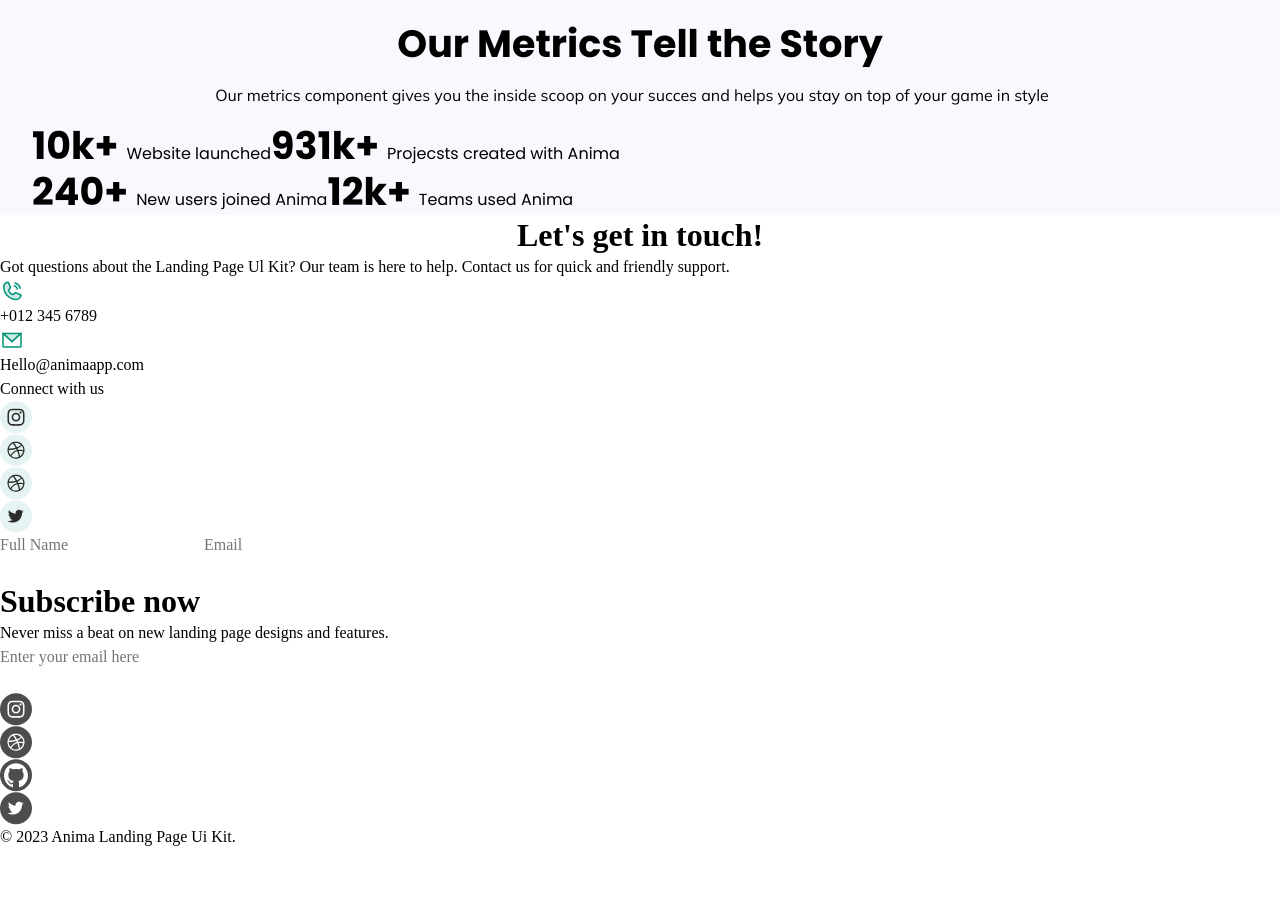
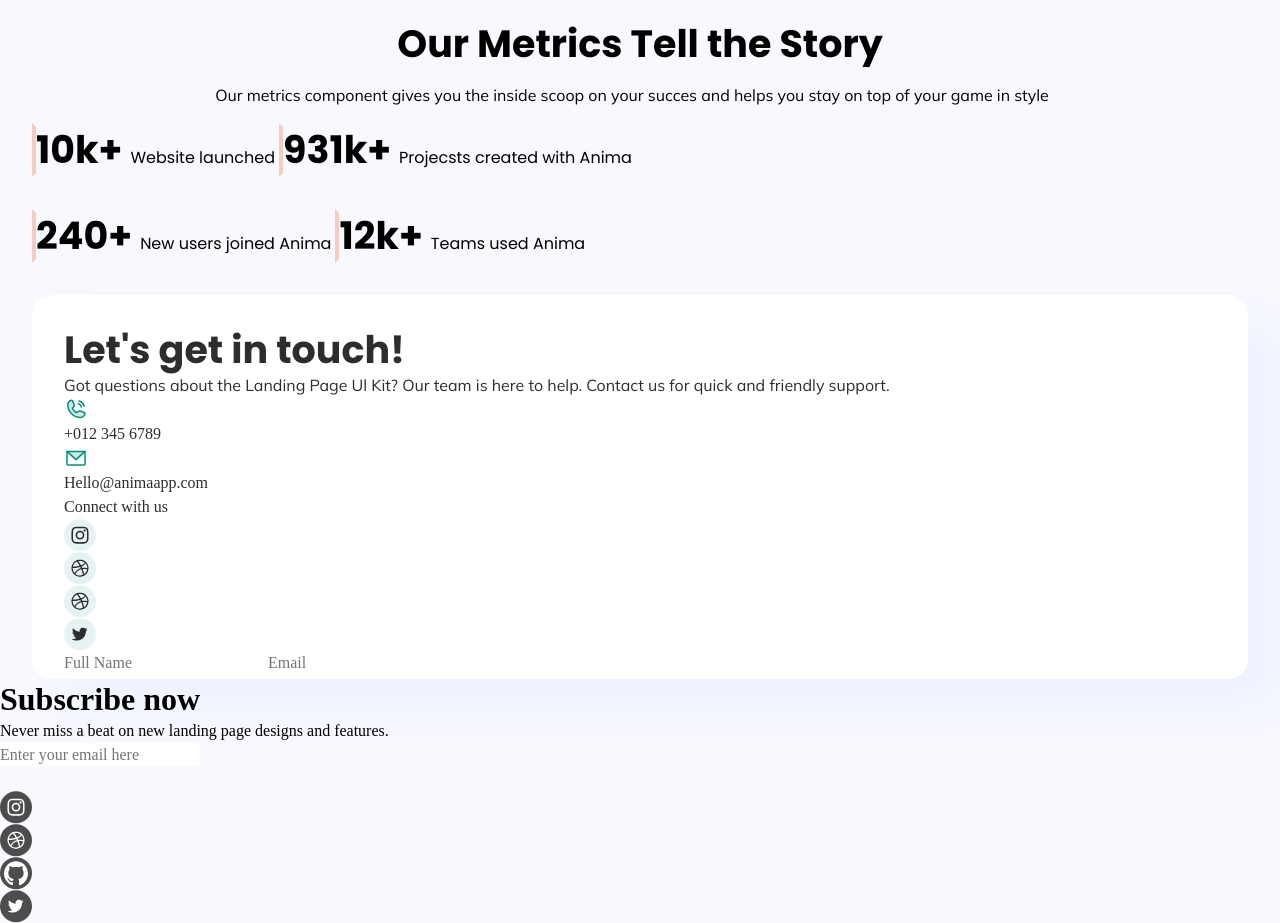
Before and after one commit to abelnhm/abelnhm-202309-w1ch5-franz-abel, a website: page index.html in a window 1280 px wide. Shown: the part 1480-2403 px from the top of the page. Before the commit the page ends 2329 px from the top, so only its background shows below. Drawn offline with Linux system fonts and the light colour scheme.

Commit message:
Add section 5 and section 6 firts half

```diff
--- a/index.html
+++ b/index.html
@@ -103,6 +103,8 @@
   </section>
 
 
+
+
   <section class="section-metrics">
     <div>
       <h1 class="h1-metrics">Our Metrics Tell the Story </h1>
@@ -111,29 +113,34 @@
       </p>
     </div>
 
+
+
     <div class="container-statistic-list-one">
-      <div>
-        <p class="stadistics-numbers">10k+ <span> Website launched</span></p>
+      <div class="container-item-list">
+        <p class="stadistics-numbers">10k+ <span class="span"> Website launched</span></p>
       </div>
-      <div>
+      <div class="container-item-list">
         <p class="stadistics-numbers">931k+ <span> Projecsts created with Anima</span></p>
       </div>
     </div>
 
     <div class="container-statistic-list-two">
-      <div>
+      <div class="container-item-list">
         <p class="stadistics-numbers">240+ <span> New users joined Anima</span></p>
       </div>
-      <div>
+      <div class="container-item-list">
         <p class="stadistics-numbers">12k+ <span> Teams used Anima</span></p>
       </div>
     </div>
   </section>
 
+
+
   <section class="lets-get-in-touch">
 
+    <div class="section-container">
       <h1 class="h1-contact">Let's get in touch!</h1>
-    <p>Got questions about the Landing Page Ul Kit? Our team is here to help.
+      <p class="p-lets-get-in-touch">Got questions about the Landing Page Ul Kit? Our team is here to help.
         Contact us for quick and friendly support. </p>
 
 
@@ -165,7 +172,7 @@
         <input type="email" placeholder="Email">
       </form>
 
-    <button></button>
+    </div>
 
   </section>
 
--- a/scss/_style_franz.scss
+++ b/scss/_style_franz.scss
@@ -2,6 +2,10 @@
 
 * {
   box-sizing: border-box;
+}
+
+body {
+  background-color: #f8f9ff;
 }
 
 @media (min-width: 375px) {
@@ -166,6 +170,17 @@
 
 .container-statistic-list-one {
   display: flex;
+  margin-bottom: 2rem;
+}
+
+.container-item-list {
+  border: 4px solid transparent;
+  border-left-color: $orange;
+}
+
+.container-statistic-list-o-two {
+  border: 4px solid transparent;
+  border-left-color: $orange;
 }
 
 .container-statistic-list-two {
@@ -174,4 +189,38 @@
 
 .h1-contact {
   text-align: center;
+  padding-top: 2rem;
+  font-family: $poppins;
+  font-size: $size_h_m;
+  text-align: left;
 }
+
+.lets-get-in-touch {
+  padding-inline: 2rem;
+}
+
+.section-container {
+  padding-inline: 2rem;
+  padding-bottom: 4px;
+  border-radius: 20px;
+  @include shadow;
+  background-color: #ffffff;
+  color: $black;
+  margin-top: 2rem;
+}
+
+.p-lets-get-in-touch {
+  font-family: $mulish;
+  font-weight: $size_h_m;
+  font-size: $size_text_m;
+  text-align: left;
+}
+
+/* padding-inline: 2rem;
+padding-top: 3rem;
+padding-bottom: 4px;
+border-radius: 20px;
+@include shadow;
+background-color: white;
+margin-top: 2rem;
+ */
```
Also changed, not shown: css/style.css, 1 other file. Lines whose indentation alone changed are shown as unchanged.
